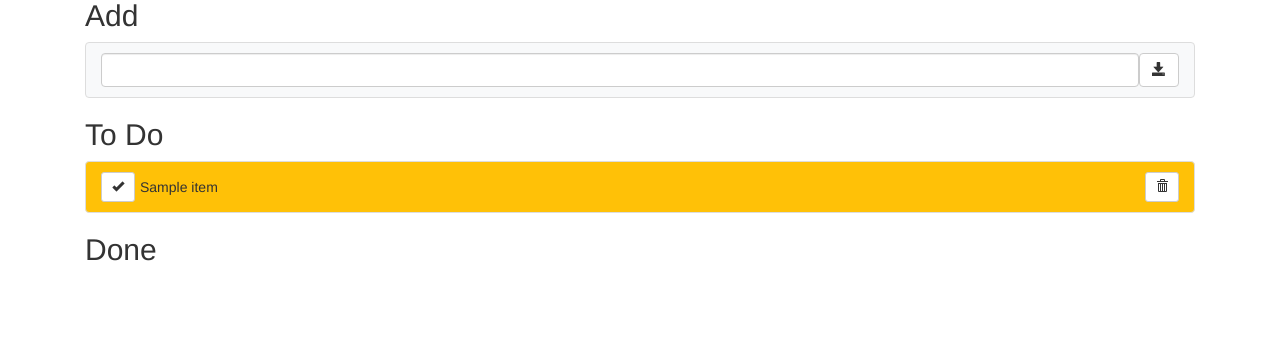
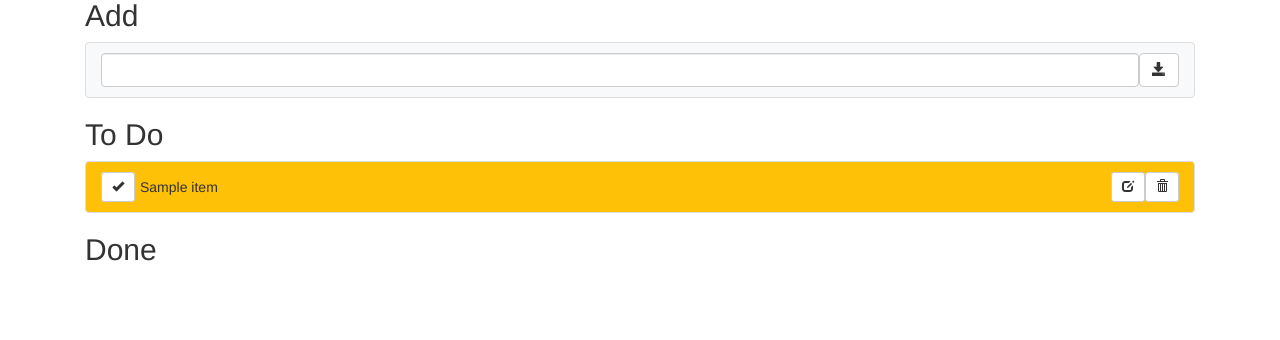
Before and after one commit to ianm1968/ToDoTake2, a Flask app: template todo_app/templates/index.html in a window 1280 px wide. Shown: the part 354-694 px from the top of the page. Run offline with Flask 2, Linux system fonts and the light colour scheme; the template is opened without the code that fills it: most values are stand-ins (such as "Sample title", 1, 10 or a date in 2020); some libraries are stand-ins or nearby versions.

Commit message:
adding edit button

```diff
--- a/todo_app/templates/index.html
+++ b/todo_app/templates/index.html
@@ -25,18 +25,19 @@
     <ul class="list-group">
       {% for item in to_do_list %}
         {% if item.status == "To Do" %}
-        <form method="post">
           <li class="list-group-item  bg-warning d-flex">
             <input type="hidden" id="task_id" name="task_id" value={{item.id}}>
             <button type="submit" formaction="/complete" class="btn btn-default btn-sm">
               <span class="glyphicon glyphicon-ok"></span>
             </button>
             <p class="p-0 m-2 flex-grow-1 ">{{item.name}}</p>
+            <button type="submit" formaction="/complete" class="btn btn-default btn-sm">
+              <span class="glyphicon glyphicon-edit"></span>
+            </button>
             <button type="submit" formaction="/delete" class="btn btn-default btn-sm">
               <span class="glyphicon glyphicon-trash"></span>
             </button>
           </li>
-        </form>
         {% endif %}
       {% endfor %}
     </ul>
@@ -44,7 +45,6 @@
     <ul class="list-group">
       {% for item in to_do_list %}
         {% if item.status != "To Do" %}
-        <form method="post">
           <li class="list-group-item  bg-success text-white d-flex">
             <input type="hidden" id="task_id" name="task_id" value={{item.id}}>
             <button type="submit" formaction="/restore" class="btn btn-default btn-sm">
@@ -55,7 +55,6 @@
               <span class="glyphicon glyphicon-trash"></span>
             </button>
           </li>
-        </form>
         {% endif %}
       {% endfor %}
     </ul>
```
